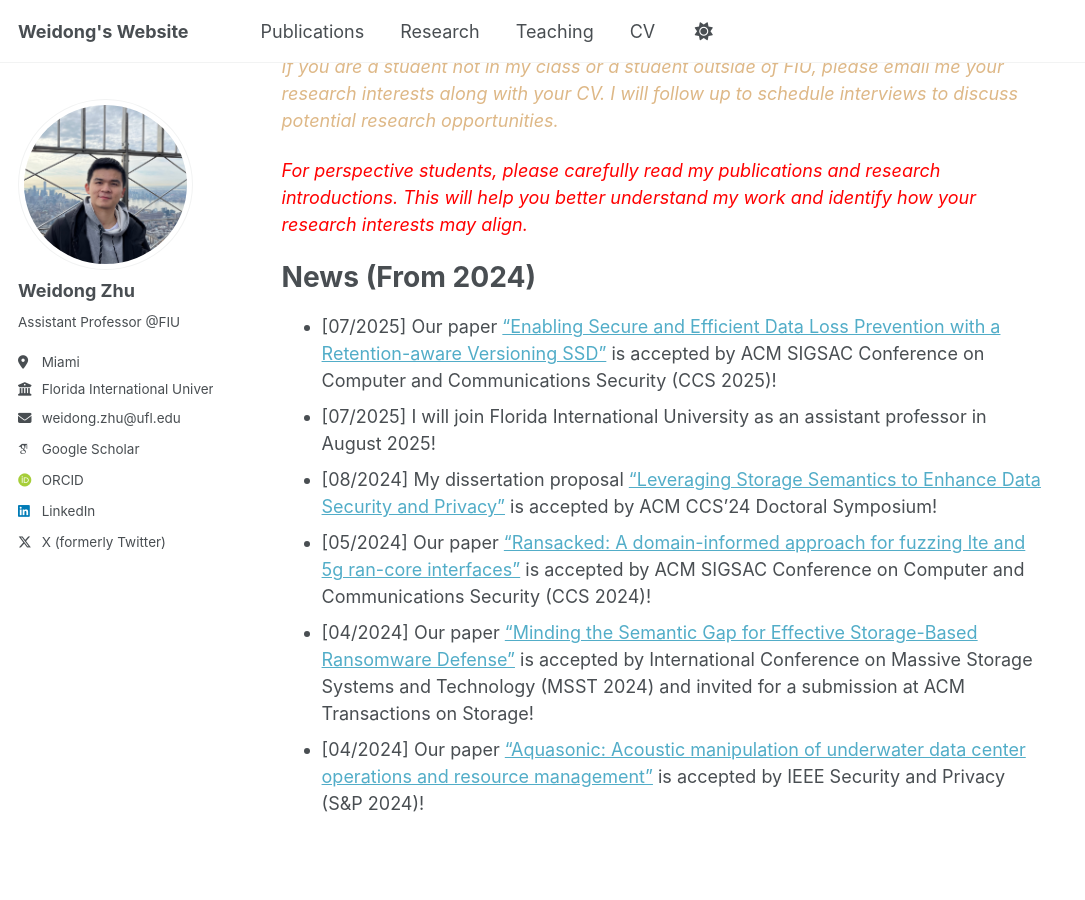
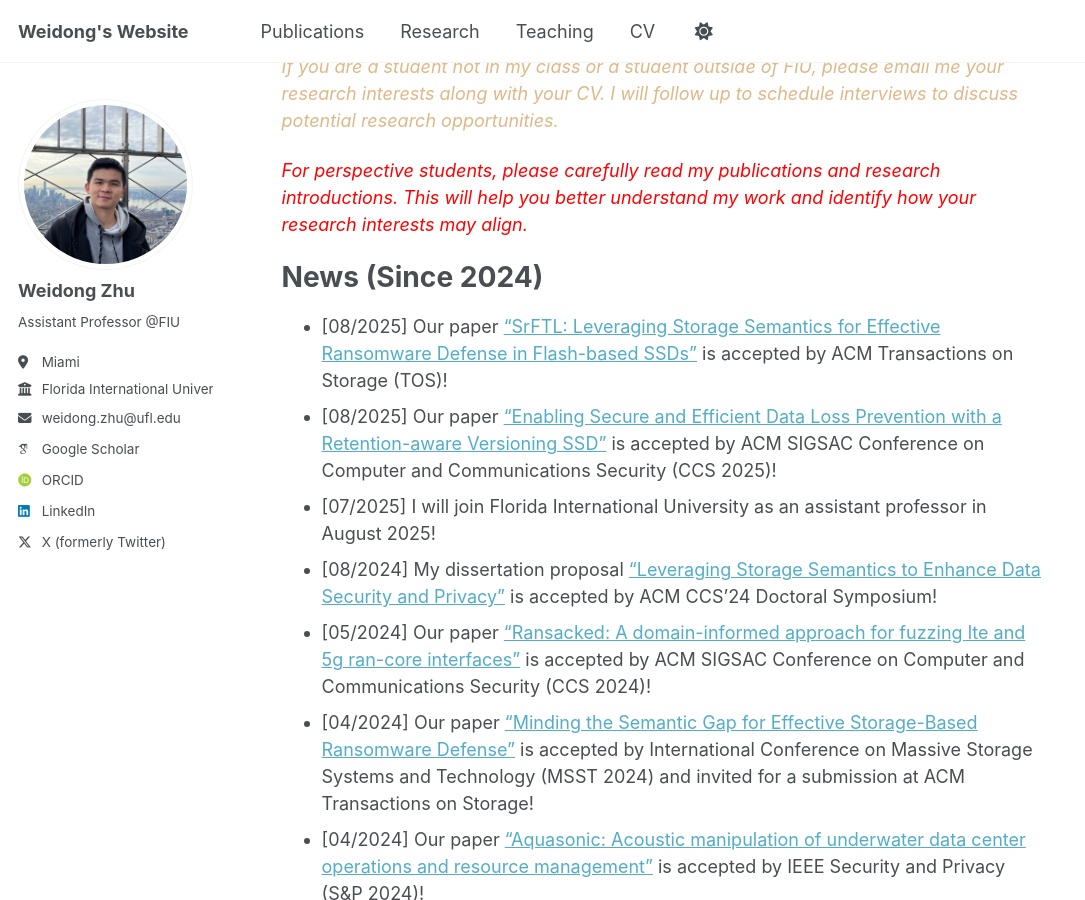
Before and after one commit to weidong-zhu/weidong-zhu.github.io, a Jekyll site: the page built from _pages/about.md, in a window 1280 px wide and 900 px high, scrolled down 505 px. Shown: the whole window, without its empty margins (0-1085 px from the left). Built offline with Jekyll 4.4.1, drawn with Linux system fonts in a browser that asks for light colours; some web fonts are replaced.

Commit message:
Update news.

```diff
--- a/_pages/about.md
+++ b/_pages/about.md
@@ -19,9 +19,10 @@ I received my Ph.D. from the Department of Computer & Information Security & Eng
 <span style="color:red">*For perspective students, please carefully read my publications and research introductions. This will help you better understand my work and identify how your research interests may align.* </span>
 
 
-News (From 2024)
+News (Since 2024)
 ======
-* [07/2025] Our paper ["Enabling Secure and Efficient Data Loss Prevention with a Retention-aware Versioning SSD"]() is accepted by ACM SIGSAC Conference on Computer and Communications Security (CCS 2025)!
+* [08/2025] Our paper ["SrFTL: Leveraging Storage Semantics for Effective Ransomware Defense in Flash-based SSDs"]() is accepted by ACM Transactions on Storage (TOS)!
+* [08/2025] Our paper ["Enabling Secure and Efficient Data Loss Prevention with a Retention-aware Versioning SSD"]() is accepted by ACM SIGSAC Conference on Computer and Communications Security (CCS 2025)!
 * [07/2025] I will join Florida International University as an assistant professor in August 2025!
 * [08/2024] My dissertation proposal ["Leveraging Storage Semantics to Enhance Data Security and Privacy"](https://dl.acm.org/doi/abs/10.1145/3658644.3690864) is accepted by ACM CCS'24 Doctoral Symposium!
 * [05/2024] Our paper ["Ransacked: A domain-informed approach for fuzzing lte and 5g ran-core interfaces"](https://dl.acm.org/doi/abs/10.1145/3658644.3670320) is accepted by ACM SIGSAC Conference on Computer and Communications Security (CCS 2024)!
```
